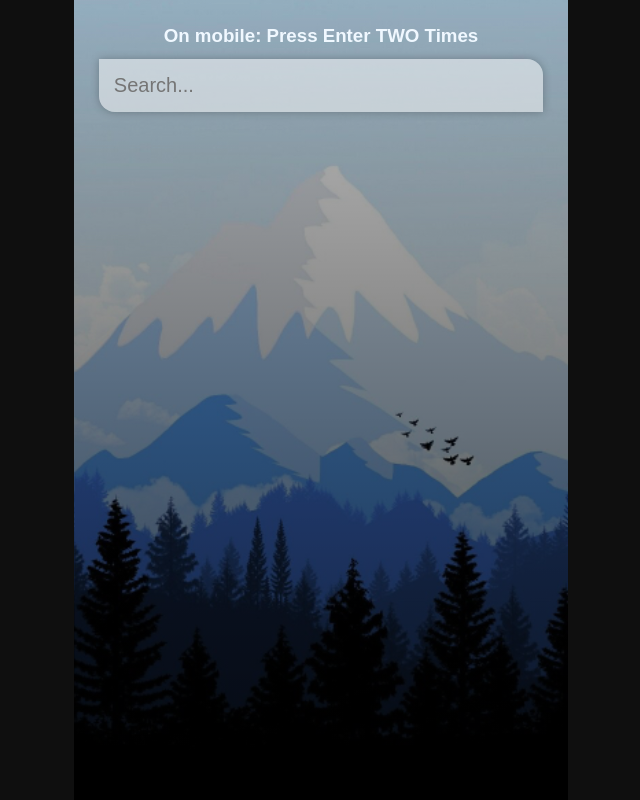
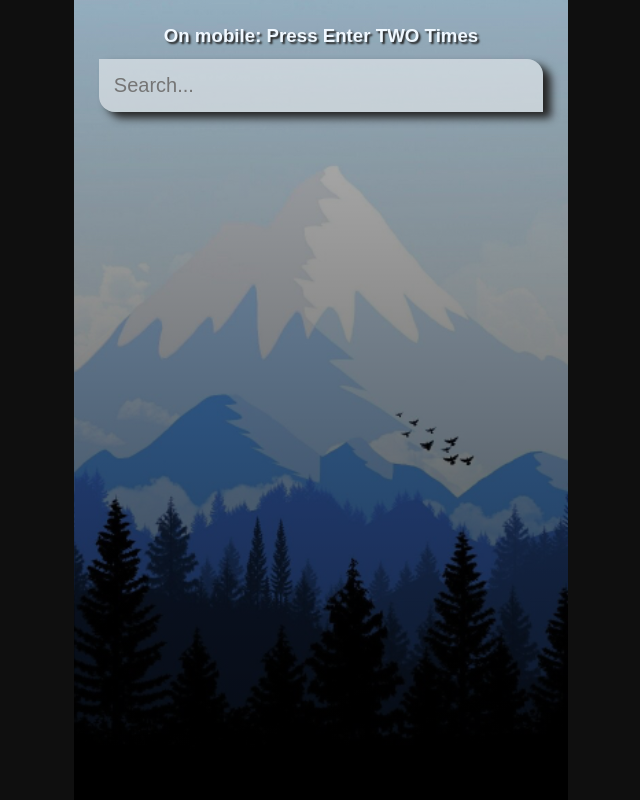
Before and after one commit to FranzRome/vue-weather, a Vue app: page / in a window 1280 px wide. Shown: the whole page, without its empty margins (319-959 px from the left). Built offline with nearby package versions, Linux system fonts and the light colour scheme.

Commit message:
Style Improvement

```diff
--- a/src/App.vue
+++ b/src/App.vue
@@ -163,12 +163,14 @@ main {
    background-color: rgba(255, 255, 255, 0.5);
    border-radius: 0px 16px 0px 16px;
    transition: 0.4s;
+   box-shadow: 8px 6px 8px #252525;
 }
 
 .search-box .search-bar:focus {
    box-shadow: 0px 0px 16px rgba(0, 0, 0, 0.25);
    background-color: rgba(255, 255, 255, 0.75);
    border-radius: 16px 0px 16px 0px;
+   box-shadow: 0px 0px 12px #252525;
 }
 .location-box .location {
    color: #fff;
@@ -210,5 +212,6 @@ main {
 .mobile-hint {
    color: aliceblue;
    text-align: center;
+   text-shadow: 2px 2px 2px #252525;
 }
 </style>
```
